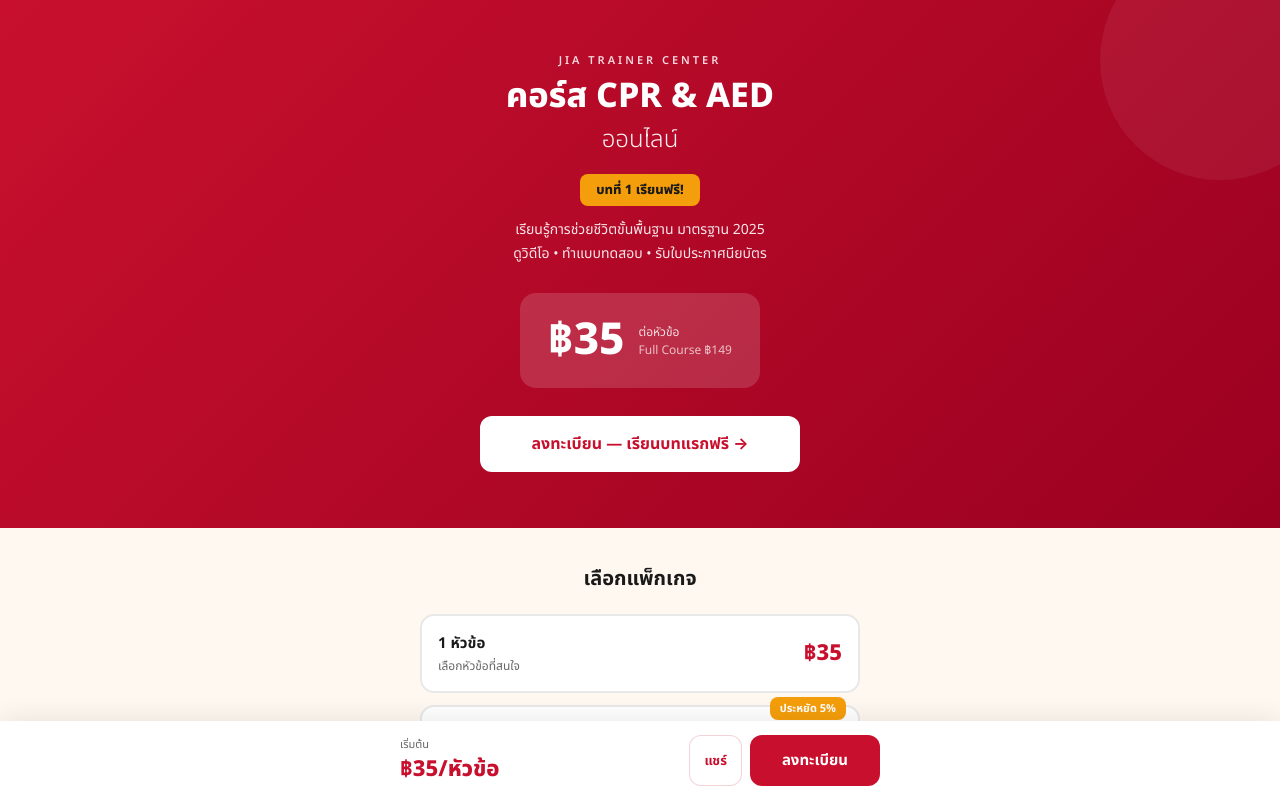
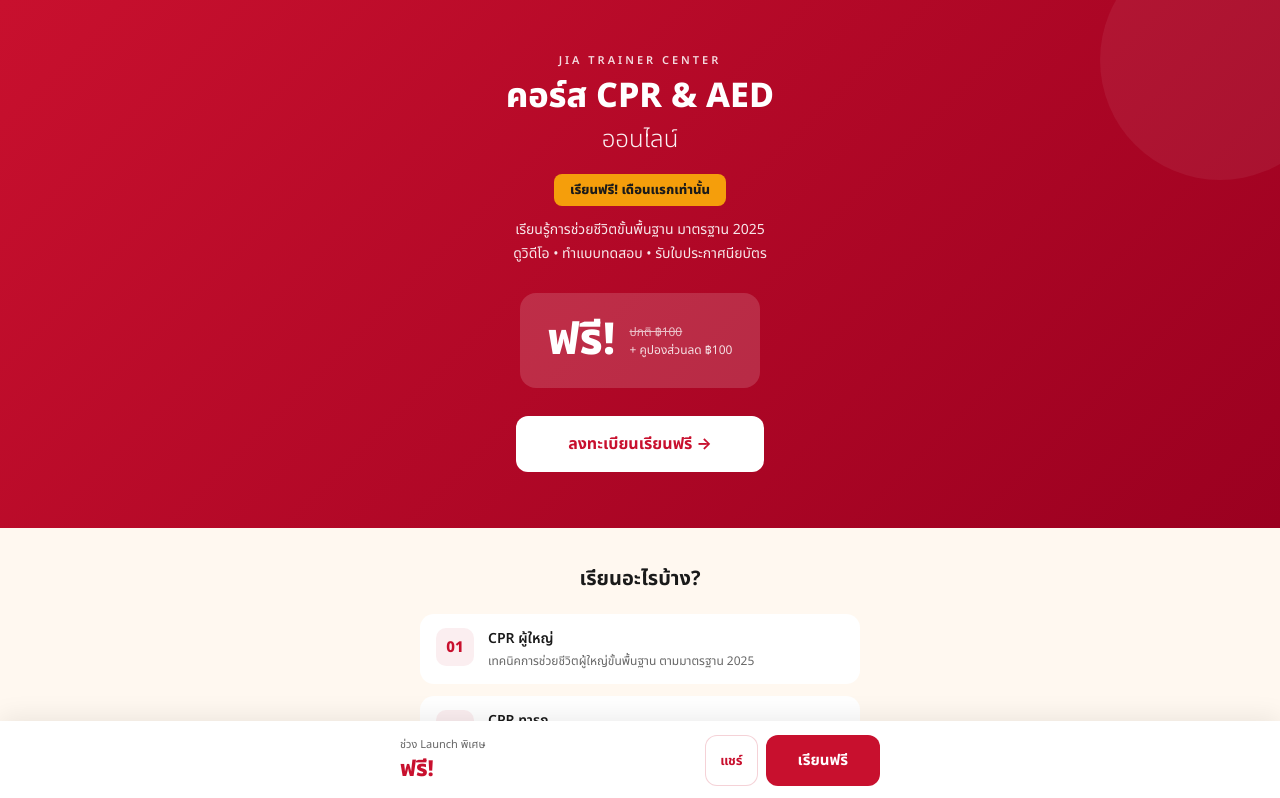
Before and after one commit to jiacpr-arch/jia-online, a React (Vite) app in the folder files/jia-online/: page / in a window 1280 px wide. Shown: the top 798 px of the page. Built offline with nearby package versions, Linux system fonts and the light colour scheme.

Commit message:
Switch FREE_LAUNCH back to true — disable paid mode
ระบบยังขึ้นเสียเงินอยู่ — เปลี่ยนกลับเป็นเรียนฟรี

https://claude.ai/code/session_012fDMWwotxtSMBM2dhejCHP

```diff
--- a/files/jia-online/src/App.jsx
+++ b/files/jia-online/src/App.jsx
@@ -4,7 +4,7 @@ import { useState, useEffect, useCallback, useRef } from "react";
 const B = { red: "#C8102E", dkRed: "#9B0020", black: "#1A1A1A", white: "#FFFFFF", cream: "#FFF8F0", gray: "#F5F5F5", ltGray: "#E8E8E8", dkGray: "#666", green: "#22C55E", gold: "#F59E0B" };
 
 // ========== CONFIG ==========
-const FREE_LAUNCH = false; // เปลี่ยนเป็น false เดือน เม.ย. 2569 เพื่อเริ่มคิดเงิน
+const FREE_LAUNCH = true; // เปลี่ยนเป็น false เดือน เม.ย. 2569 เพื่อเริ่มคิดเงิน
 const LAUNCH_END = "30 เมษายน 2569";
 const LINE_URL = "https://line.me/R/ti/p/@jiacpr";
 const SUPABASE_URL = "https://tpoiyykbgsgnrdwzgzvn.supabase.co";
```
Also changed, not shown: 1 other file (tests, documents, lock files or other folders).
